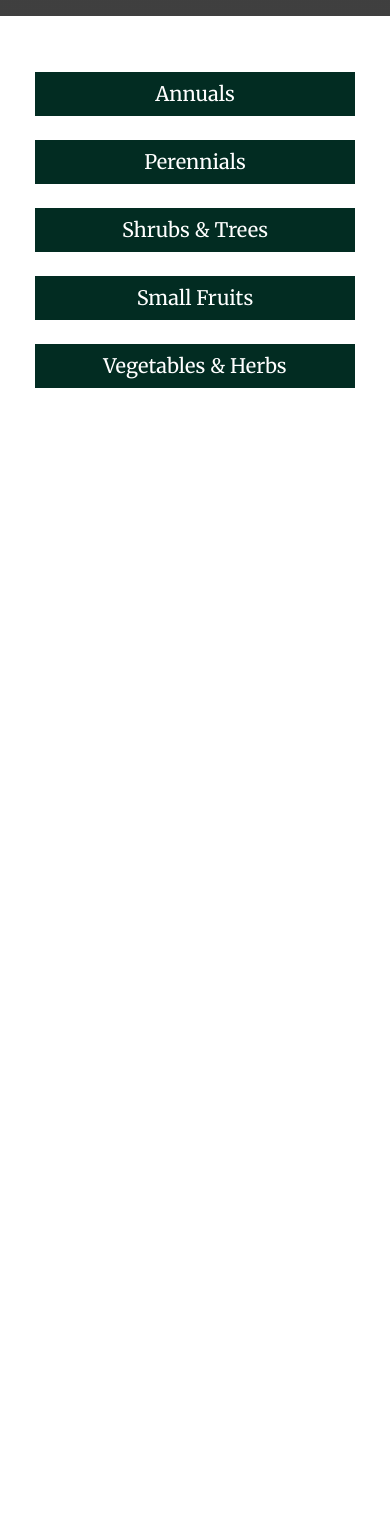
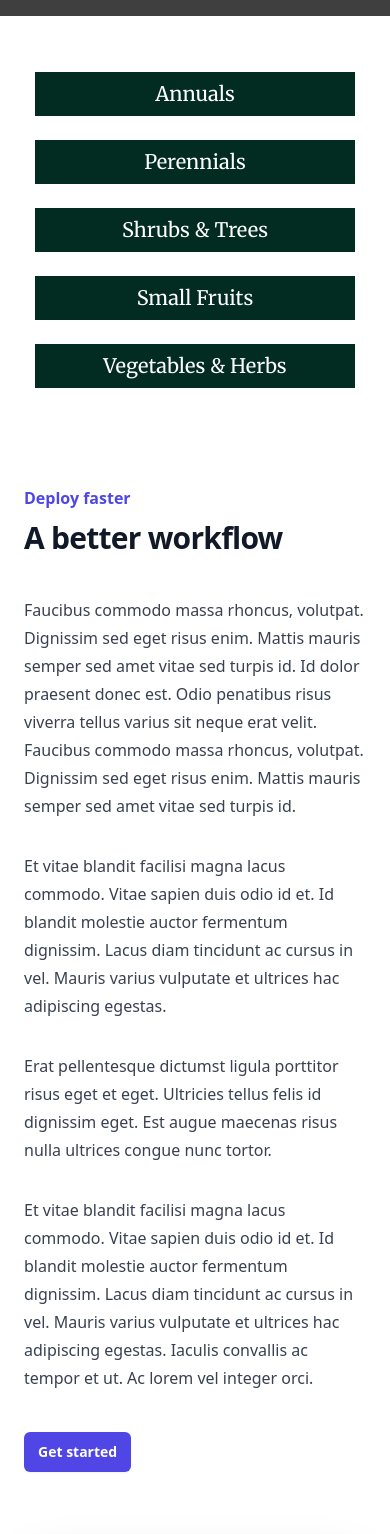
Before and after one commit to lee14k/seven-acres, a Next.js app: page /trees in a window 390 px wide. Shown: the part 432-1966 px from the top of the page. Before the commit the page ends 844 px from the top, so only its background shows below. Built offline with nearby package versions, Linux system fonts and the light colour scheme; grey boxes are pictures that could not be loaded.

Commit message:
templating service page

```diff
--- /dev/null
+++ b/components/RepairFill.jsx
@@ -0,0 +1,58 @@
+export default function RepairFill() {
+    return (
+      <div className="bg-white py-24 sm:py-32">
+        <div className="mx-auto max-w-7xl px-6 lg:px-8">
+          <div className="mx-auto max-w-2xl lg:mx-0 lg:max-w-none">
+            <p className="text-base font-semibold leading-7 text-indigo-600">Deploy faster</p>
+            <h1 className="mt-2 text-3xl font-bold tracking-tight text-gray-900 sm:text-4xl">A better workflow</h1>
+            <div className="mt-10 grid max-w-xl grid-cols-1 gap-8 text-base leading-7 text-gray-700 lg:max-w-none lg:grid-cols-2">
+              <div>
+                <p>
+                  Faucibus commodo massa rhoncus, volutpat. Dignissim sed eget risus enim. Mattis mauris semper sed amet
+                  vitae sed turpis id. Id dolor praesent donec est. Odio penatibus risus viverra tellus varius sit neque
+                  erat velit. Faucibus commodo massa rhoncus, volutpat. Dignissim sed eget risus enim. Mattis mauris
+                  semper sed amet vitae sed turpis id.
+                </p>
+                <p className="mt-8">
+                  Et vitae blandit facilisi magna lacus commodo. Vitae sapien duis odio id et. Id blandit molestie auctor
+                  fermentum dignissim. Lacus diam tincidunt ac cursus in vel. Mauris varius vulputate et ultrices hac
+                  adipiscing egestas.
+                </p>
+              </div>
+              <div>
+                <p>
+                  Erat pellentesque dictumst ligula porttitor risus eget et eget. Ultricies tellus felis id dignissim
+                  eget. Est augue maecenas risus nulla ultrices congue nunc tortor.
+                </p>
+                <p className="mt-8">
+                  Et vitae blandit facilisi magna lacus commodo. Vitae sapien duis odio id et. Id blandit molestie auctor
+                  fermentum dignissim. Lacus diam tincidunt ac cursus in vel. Mauris varius vulputate et ultrices hac
+                  adipiscing egestas. Iaculis convallis ac tempor et ut. Ac lorem vel integer orci.
+                </p>
+              </div>
+            </div>
+            <div className="mt-10 flex">
+              <a
+                href="#"
+                className="rounded-md bg-indigo-600 px-3.5 py-2.5 text-sm font-semibold text-white shadow-sm hover:bg-indigo-500 focus-visible:outline focus-visible:outline-2 focus-visible:outline-offset-2 focus-visible:outline-indigo-600"
+              >
+                Get started
+              </a>
+            </div>
+          </div>
+        </div>
+        <div className="relative overflow-hidden pt-16 lg:pt-20">
+          <div className="mx-auto max-w-7xl px-6 lg:px-8">
+            <img
+              className="mb-[-12%] rounded-xl shadow-2xl ring-1 ring-gray-900/10"
+              src="https://tailwindui.com/img/component-images/project-app-screenshot.png"
+              alt=""
+            />
+            <div className="relative" aria-hidden="true">
+              <div className="absolute -inset-x-20 bottom-0 bg-gradient-to-t from-white pt-[7%]" />
+            </div>
+          </div>
+        </div>
+      </div>
+    )
+  }
--- /dev/null
+++ b/components/TreeFill.jsx
@@ -0,0 +1,58 @@
+export default function TreeFill() {
+    return (
+      <div className="bg-white py-24 sm:py-32">
+        <div className="mx-auto max-w-7xl px-6 lg:px-8">
+          <div className="mx-auto max-w-2xl lg:mx-0 lg:max-w-none">
+            <p className="text-base font-semibold leading-7 text-indigo-600">Deploy faster</p>
+            <h1 className="mt-2 text-3xl font-bold tracking-tight text-gray-900 sm:text-4xl">A better workflow</h1>
+            <div className="mt-10 grid max-w-xl grid-cols-1 gap-8 text-base leading-7 text-gray-700 lg:max-w-none lg:grid-cols-2">
+              <div>
+                <p>
+                  Faucibus commodo massa rhoncus, volutpat. Dignissim sed eget risus enim. Mattis mauris semper sed amet
+                  vitae sed turpis id. Id dolor praesent donec est. Odio penatibus risus viverra tellus varius sit neque
+                  erat velit. Faucibus commodo massa rhoncus, volutpat. Dignissim sed eget risus enim. Mattis mauris
+                  semper sed amet vitae sed turpis id.
+                </p>
+                <p className="mt-8">
+                  Et vitae blandit facilisi magna lacus commodo. Vitae sapien duis odio id et. Id blandit molestie auctor
+                  fermentum dignissim. Lacus diam tincidunt ac cursus in vel. Mauris varius vulputate et ultrices hac
+                  adipiscing egestas.
+                </p>
+              </div>
+              <div>
+                <p>
+                  Erat pellentesque dictumst ligula porttitor risus eget et eget. Ultricies tellus felis id dignissim
+                  eget. Est augue maecenas risus nulla ultrices congue nunc tortor.
+                </p>
+                <p className="mt-8">
+                  Et vitae blandit facilisi magna lacus commodo. Vitae sapien duis odio id et. Id blandit molestie auctor
+                  fermentum dignissim. Lacus diam tincidunt ac cursus in vel. Mauris varius vulputate et ultrices hac
+                  adipiscing egestas. Iaculis convallis ac tempor et ut. Ac lorem vel integer orci.
+                </p>
+              </div>
+            </div>
+            <div className="mt-10 flex">
+              <a
+                href="#"
+                className="rounded-md bg-indigo-600 px-3.5 py-2.5 text-sm font-semibold text-white shadow-sm hover:bg-indigo-500 focus-visible:outline focus-visible:outline-2 focus-visible:outline-offset-2 focus-visible:outline-indigo-600"
+              >
+                Get started
+              </a>
+            </div>
+          </div>
+        </div>
+        <div className="relative overflow-hidden pt-16 lg:pt-20">
+          <div className="mx-auto max-w-7xl px-6 lg:px-8">
+            <img
+              className="mb-[-12%] rounded-xl shadow-2xl ring-1 ring-gray-900/10"
+              src="https://tailwindui.com/img/component-images/project-app-screenshot.png"
+              alt=""
+            />
+            <div className="relative" aria-hidden="true">
+              <div className="absolute -inset-x-20 bottom-0 bg-gradient-to-t from-white pt-[7%]" />
+            </div>
+          </div>
+        </div>
+      </div>
+    )
+  }
--- a/pages/home-repair.js
+++ b/pages/home-repair.js
@@ -8,12 +8,14 @@ import HeadlineBox from "@/components/HeadlineBox";
 import Footer from "@/components/Footer";
 import FlowersGrid from "@/components/FlowersGrid";
 import NewMenu from "@/components/NewMenu";
+import RepairFill from "@/components/RepairFill";
 
 export default function homeRepair () {
     return (
         <div>
 <Navbar/>
 <HeadlineBox backgroundImage="/Flowers_Lo-Res-8338.jpg" headline="Home Repair" /><NewMenu/>
+<RepairFill />
         </div>
     )
 }
--- a/pages/trees.js
+++ b/pages/trees.js
@@ -8,12 +8,14 @@ import HeadlineBox from "@/components/HeadlineBox";
 import Footer from "@/components/Footer";
 import FlowersGrid from "@/components/FlowersGrid";
 import NewMenu from "@/components/NewMenu";
+import TreeFill from "@/components/TreeFill";
 
 export default function trees () {
     return (
         <div>
 <Navbar/>
 <HeadlineBox backgroundImage="/Flowers_Lo-Res-8338.jpg" headline="Trees" /><NewMenu/>
+<TreeFill/>
         </div>
     )
 }
```
